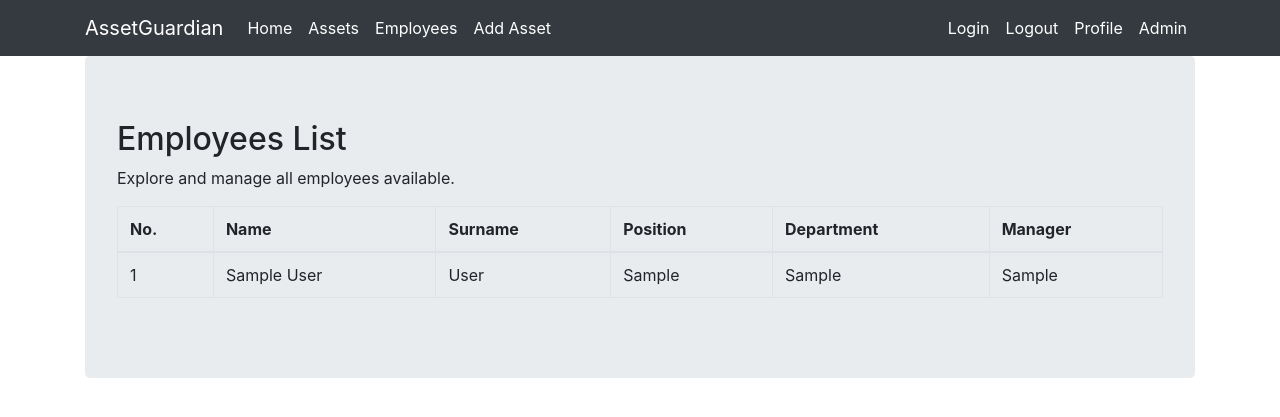
After one commit to beatagliscinska/AssetGuardian, a Django app: page /employees/ in a window 1280 px wide. The commit adds this page. Shown: the top 417 px of the page. Run offline with Django 5.2, Linux system fonts and the light colour scheme; tables that the repository leaves empty hold one stand-in row (values such as "Sample post"); some libraries are stand-ins or nearby versions.

Commit message:
Added Employees tab, change name to Asset instead Asset Overview tab

```diff
--- a/AssetGuardian/settings.py
+++ b/AssetGuardian/settings.py
@@ -138,3 +138,5 @@ AUTH_USER_MODEL = 'accounts.CustomUser'
 LOGIN_URL = '/login/'
 # specify where redirect the user to log in when they try to access protected
 # resources without being logged in beforehand
+
+DEFAULT_CHARSET = 'utf-8'
--- a/AssetGuardian/urls.py
+++ b/AssetGuardian/urls.py
@@ -17,7 +17,7 @@ Including another URLconf
 from django.contrib import admin
 from django.urls import path, include
 from viewer.models import Asset, AssetCategory, Employee
-from viewer.views import AssetView, AssetCreateView, AssetUpdateView, AssetDeleteView
+from viewer.views import AssetView, AssetCreateView, AssetUpdateView, AssetDeleteView, EmployeeView
 
 
 admin.site.register(Asset)
@@ -30,6 +30,7 @@ urlpatterns = [
     path('', include('accounts.urls')),
     path('admin/', admin.site.urls, name='admin'),
     path('assets/', AssetView.as_view(), name='assets'),
+    path('employees/', EmployeeView.as_view(), name='employees'),
     path('', AssetView.as_view(template_name='home.html'), name='home'),
     path('asset/create', AssetCreateView.as_view(), name='asset_create'),
     path('asset/<int:pk>/update/', AssetUpdateView.as_view(), name='asset_update'),
--- a/templates/base.html
+++ b/templates/base.html
@@ -22,7 +22,8 @@
       <div class="collapse navbar-collapse" id="navbarNavAltMarkup">
         <div class="navbar-nav mr-auto">
           <a class="nav-item nav-link active" href="{% url 'home' %}">Home</a>
-          <a class="nav-item nav-link active" href="{% url 'assets' %}">Asset Overview</a>
+          <a class="nav-item nav-link active" href="{% url 'assets' %}">Assets</a>
+          <a class="nav-item nav-link active" href="{% url 'employees' %}">Employees</a>
           <a class="nav-item nav-link active" href="{% url 'asset_create' %}">Add Asset</a>
         </div>
         <div class="navbar-nav">
--- a/viewer/templates/assets.html
+++ b/viewer/templates/assets.html
@@ -1,7 +1,11 @@
 {% extends "base.html" %}
 
+
 {% block content %}
-  <h1>Welcome to your Assets !</h1>
+  <div class="assets-list-header">
+    <h2>Assets List</h2>
+    <p>Explore and manage all assets available.</p>
+  </div>
   <table class="table table-bordered">
     <thead>
       <tr>
--- /dev/null
+++ b/viewer/templates/employees.html
@@ -0,0 +1,32 @@
+{% extends "base.html" %}
+
+{% block content %}
+  <div class="assets-list-header">
+    <h2>Employees List</h2>
+    <p>Explore and manage all employees available.</p>
+  </div>
+  <table class="table table-bordered">
+    <thead>
+      <tr>
+        <th>No.</th>
+        <th>Name</th>
+        <th>Surname</th>
+        <th>Position</th>
+        <th>Department</th>
+        <th>Manager</th>
+      </tr>
+    </thead>
+    <tbody>
+      {% for employee in object_list %}
+        <tr onmouseover="this.style.backgroundColor='#f5f5f5'" onmouseout="this.style.backgroundColor=''">
+          <td>{{ employee.id }}</td>
+          <td>{{ employee.name }}</td>
+          <td>{{ employee.surname }}</td>
+          <td>{{ employee.position }}</td>
+          <td>{{ employee.department }}</td>
+          <td>{{ employee.manager }}</td>
+        </tr>
+      {% endfor %}
+    </tbody>
+  </table>
+{% endblock %}
--- a/viewer/urls.py
+++ b/viewer/urls.py
@@ -4,6 +4,7 @@
 # urlpatterns = [
 #        path('assets/', AssetView.as_view(), name='assets'),
 #        path('', AssetView.as_view(template_name='home.html'), name='home'),
-#        path('asset/create', AssetCreateView.as_view(), name='asset_create')
+#        path('asset/create', AssetCreateView.as_view(), name='asset_create'),
+#        path('employees/', EmployeeView.as_view(), name='employees')
 # ]
 #
--- a/viewer/views.py
+++ b/viewer/views.py
@@ -2,7 +2,7 @@ from django.views.generic import CreateView, ListView, UpdateView, DeleteView
 from logging import getLogger
 from django.urls import reverse_lazy
 from django.contrib.auth.mixins import PermissionRequiredMixin
-from viewer.models import Asset
+from viewer.models import Asset, Employee
 from viewer.form import AssetForm
 
 LOGGER = getLogger()
@@ -11,6 +11,10 @@ LOGGER = getLogger()
 class AssetView(ListView):
     template_name = 'assets.html'
     model = Asset
+
+class EmployeeView(ListView):
+    template_name = 'employees.html'
+    model = Employee
 
 
 class AssetCreateView(PermissionRequiredMixin, CreateView):
```
Also changed, not shown: accounts/models.py (line endings or trailing spaces).
